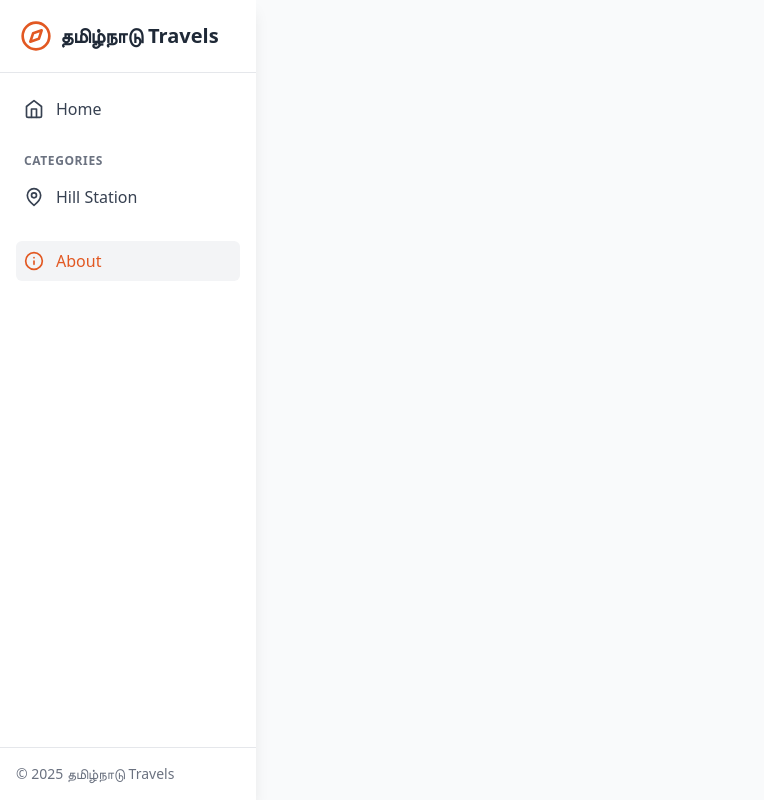
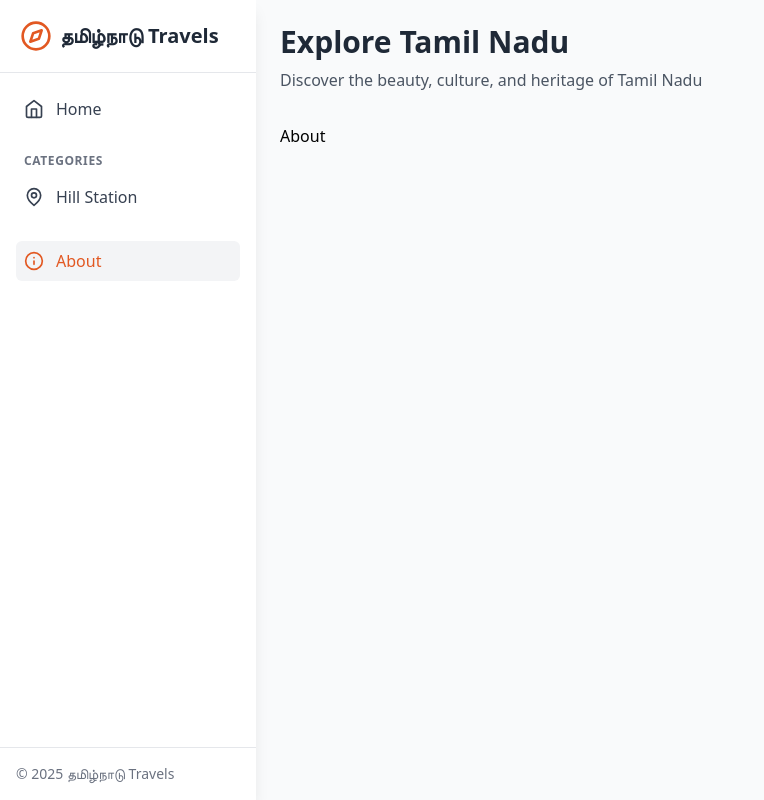
Before and after one commit to Dharshini8703/Travel_Blog, a React (Vite) app: page /about in a window 1280 px wide. Shown: the whole page, without its empty margins (0-764 px from the left). Built offline with nearby package versions, Linux system fonts and the light colour scheme.

Commit message:
About component and headings are given

```diff
--- a/src/App.jsx
+++ b/src/App.jsx
@@ -4,6 +4,7 @@ import Sidebar from './components/Sidebar';
 import Home from './pages/Home';
 import DestinationDetail from './pages/DestinationDetail';
 import { DestinationsProvider } from './context/DestinationsContext';
+import About from './pages/About';
 
 function App() {
   return (
@@ -13,10 +14,22 @@ function App() {
           <Sidebar />
           <div className="flex-1 md:ml-64"> {/* Add margin to offset sidebar width */}
             <main className="p-6 overflow-y-auto">
-              <Routes>
+            <div className="max-w-7xl mx-auto">
+      <div className="mb-8">
+        <h1 className="text-3xl font-bold text-gray-800 mb-2">
+          { 'Explore Tamil Nadu'}
+        </h1>
+        <p className="text-gray-600">
+          Discover the beauty, culture, and heritage of Tamil Nadu
+        </p>
+      </div>
+      <Routes>
                 <Route path="/" element={<Home />} />
                 <Route path="/destination/:id" element={<DestinationDetail />} />
+                <Route path='/about' element={ <About /> } />
               </Routes>
+    </div>
+
             </main>
           </div>
         </div>
--- /dev/null
+++ b/src/pages/About.jsx
@@ -0,0 +1,20 @@
+import React from 'react'
+
+function About() {
+  return (
+    // <div className="max-w-7xl mx-auto">
+    //   <div className="mb-8">
+    //     <h1 className="text-3xl font-bold text-gray-800 mb-2">
+    //       { 'Explore Tamil Nadu'}
+    //     </h1>
+    //     <p className="text-gray-600">
+    //       Discover the beauty, culture, and heritage of Tamil Nadu
+    //     </p>
+    //   </div>
+
+    // </div>
+    <div>About</div>
+    )
+}
+
+export default About
```
